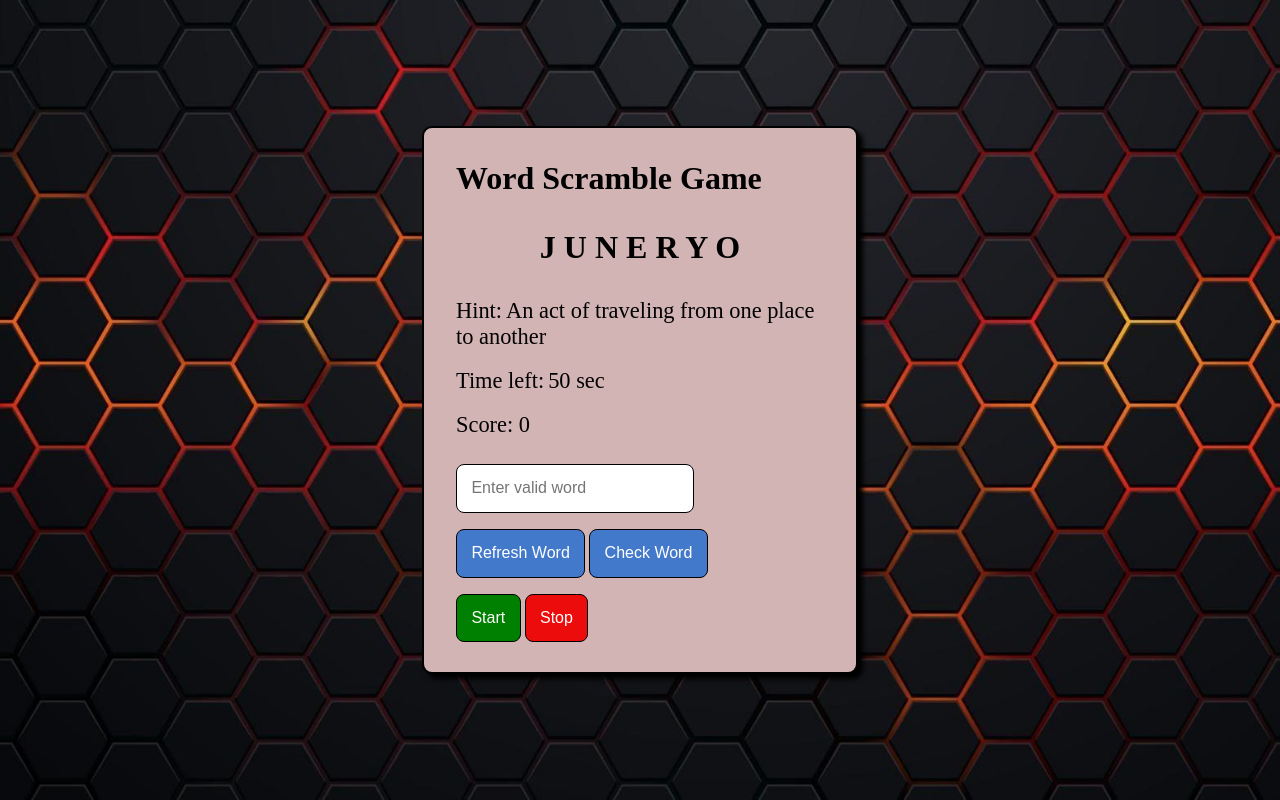
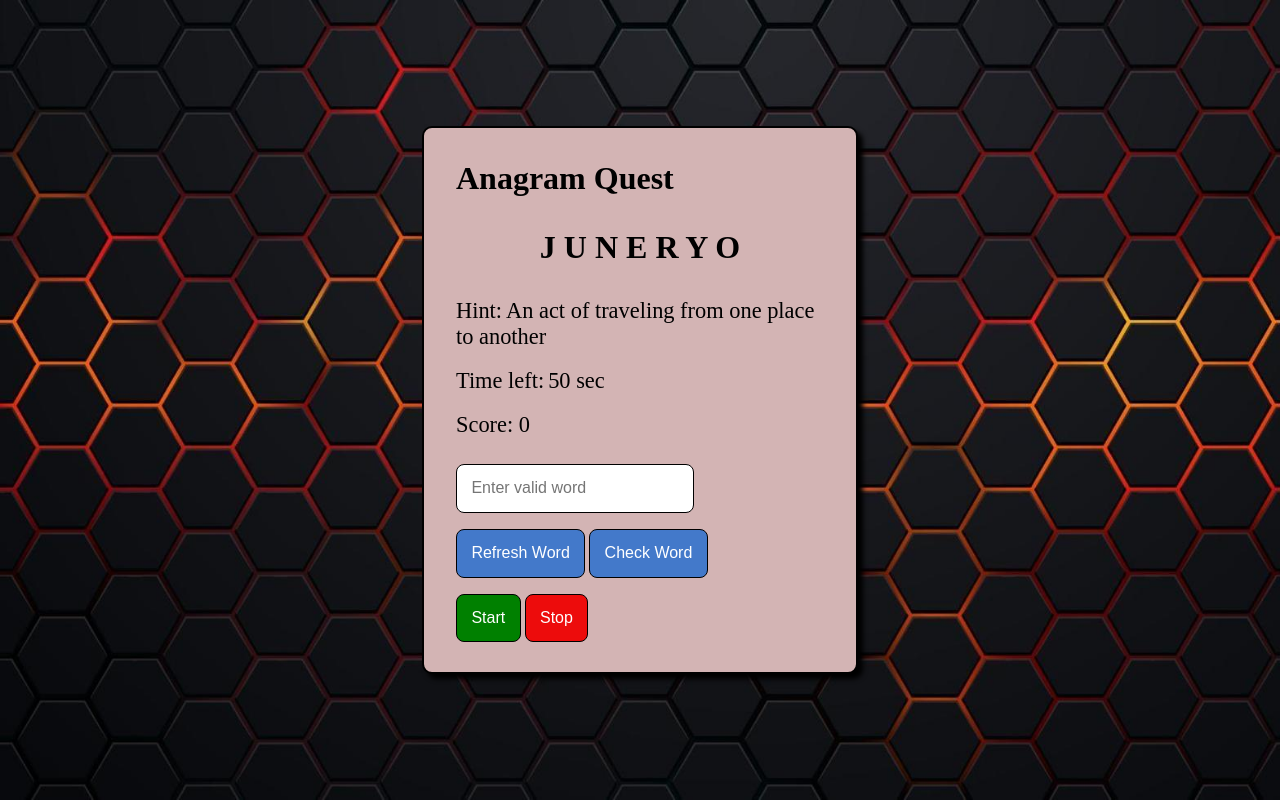
Before and after one commit to RidhikaJoshi/Anagram_Quest, a plain HTML site: page index.html in a window 1280 px wide. Drawn offline with Linux system fonts and the light colour scheme.

Commit message:
Update page title and header text

```diff
--- a/index.html
+++ b/index.html
@@ -4,13 +4,13 @@
     <meta charset="UTF-8">
     <meta name="viewport" content="width=device-width, initial-scale=1.0">
     <link  type="text/css" rel="stylesheet" href="style.css">
-    <title>Word_Scramble_Game</title>
+    <title>Anagram-Quest</title>
 </head>
 <body>
 
     <div id="container">
         <div id="header">
-            <h1>Word Scramble Game</h1>
+            <h1>Anagram Quest</h1>
         </div>
         <div>
             <h3 id="scramble-word"> W O R D</h3>
```
